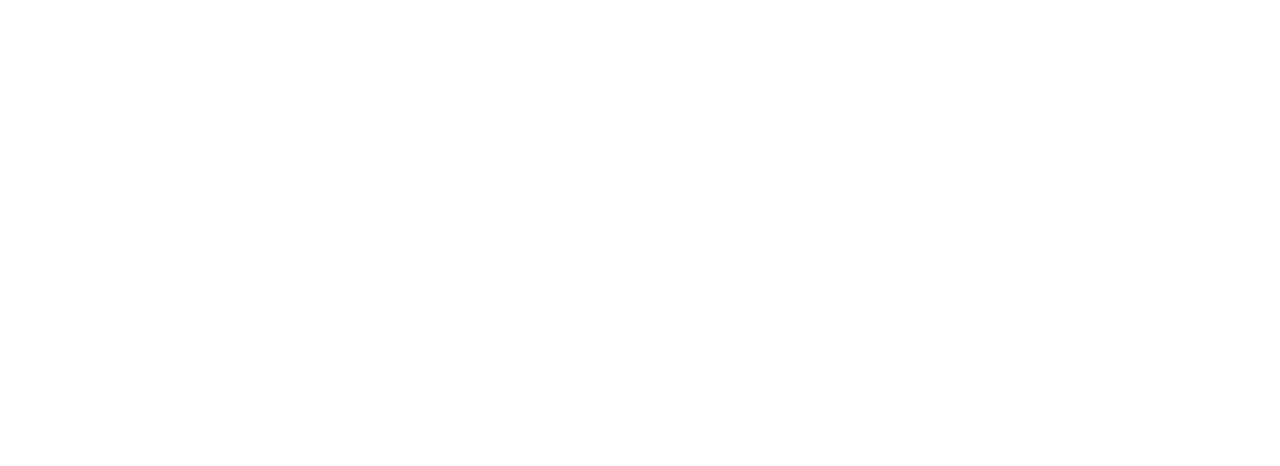
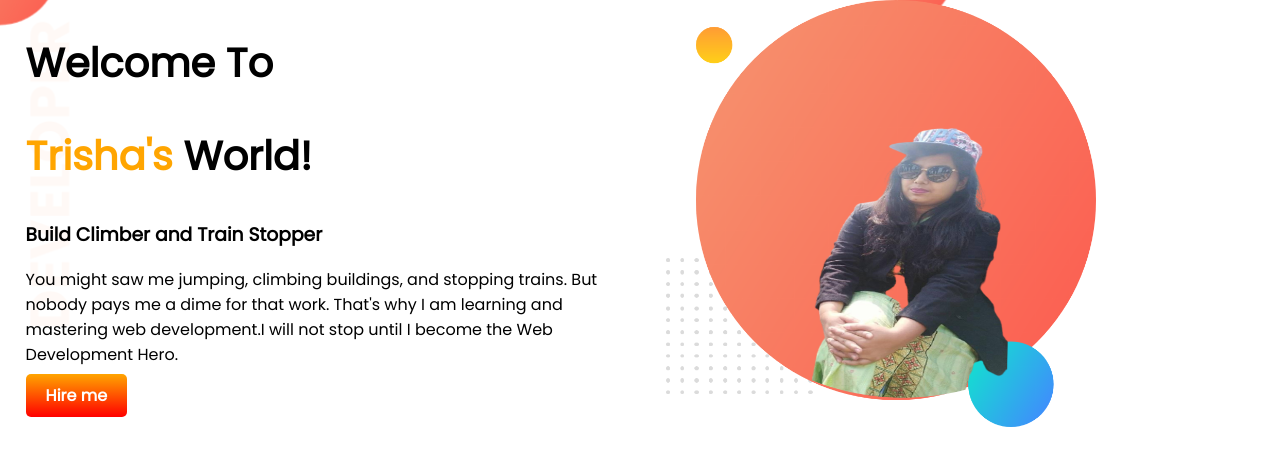
Before and after one commit to trishapaulcse/developer-portfolio, a plain HTML site: page index.html in a window 1280 px wide. Drawn offline with Linux system fonts and the light colour scheme.

Commit message:
top-banner added

```diff
--- a/index.html
+++ b/index.html
@@ -6,11 +6,29 @@
     <meta http-equiv="X-UA-Compatible" content="IE=edge">
     <meta name="viewport" content="width=device-width, initial-scale=1.0">
     <title>trisha portfolio</title>
+    <link rel="preconnect" href="https://fonts.googleapis.com">
+    <link rel="preconnect" href="https://fonts.gstatic.com" crossorigin>
+    <link href="https://fonts.googleapis.com/css2?family=Poppins&display=swap" rel="stylesheet">
     <link rel="stylesheet" href="style.css">
 </head>
 
 <body>
-
+    <section class="top-banner">
+        <div class="half-width">
+            <h1>Welcome To</h1>
+            <h1><span class="orange-color">Trisha's</span> World!</h1>
+            <h3>Build Climber and Train Stopper</h3>
+            <p>You might saw me jumping, climbing buildings, and stopping trains. But nobody pays me a dime for that
+                work.
+                That's why I am learning and mastering web development.I will not stop until I become the Web
+                Development
+                Hero.
+            </p>
+            <a class="link-button" target="_blank" href="https://www.linkedin.com/in/trisha-paul-822696202/">Hire me</a>
+        </div>
+        <div class="half-width"><img src="images/my-bg1.png" alt="">
+        </div>
+    </section>
 </body>
 
 </html>
--- a/style.css
+++ b/style.css
@@ -0,0 +1,38 @@
+body{
+    font-family: 'Poppins', sans-serif;
+    margin: 0;
+}
+h1{
+    font-size: 40px;
+}
+.orange-color{
+    color: orange;
+}
+section{
+    display: flex;
+}
+.half-width{
+    width: 50%;
+    padding-left: 2%;
+}
+.half-width img{
+    width: 70%;
+}
+.link-button{
+    text-decoration: none;
+    color: white;
+    background-image: linear-gradient(orange ,red);
+    border-radius: 5px;
+    font-weight: 700;
+    padding: 10px 20px;
+
+}
+.top-banner
+{
+    background-image: url(images/top-banner.png);
+    background-position: left;
+    background-repeat: no repeat;
+
+
+
+}
```
Also changed, not shown: images/dream-bg.png (added), images/exp-bg.png (added), images/jhankar.png (added), images/jhankar2.png (added), images/my-bg.png (added), images/my-bg1.png (added), images/my-bg2.png (added), images/top-banner.png (added), trisha1-removebg-preview.png (added), 7 other files.
